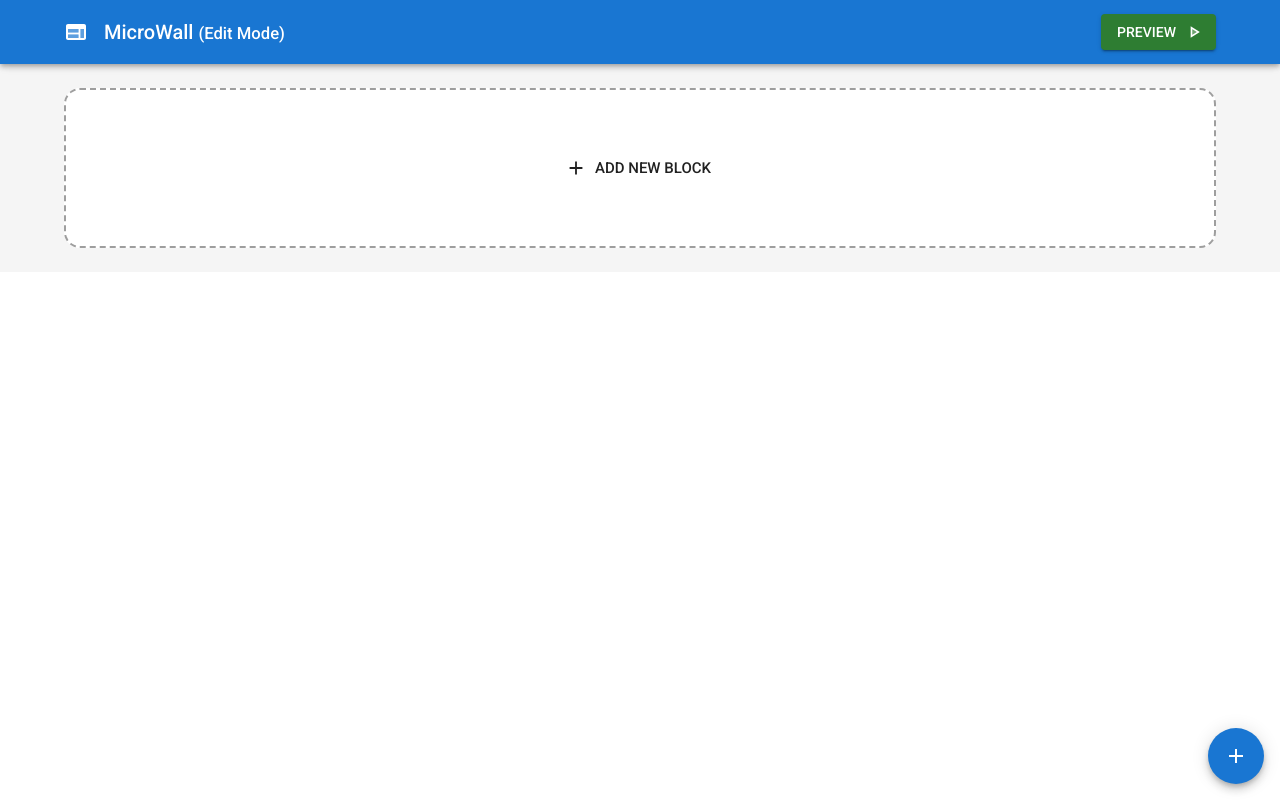
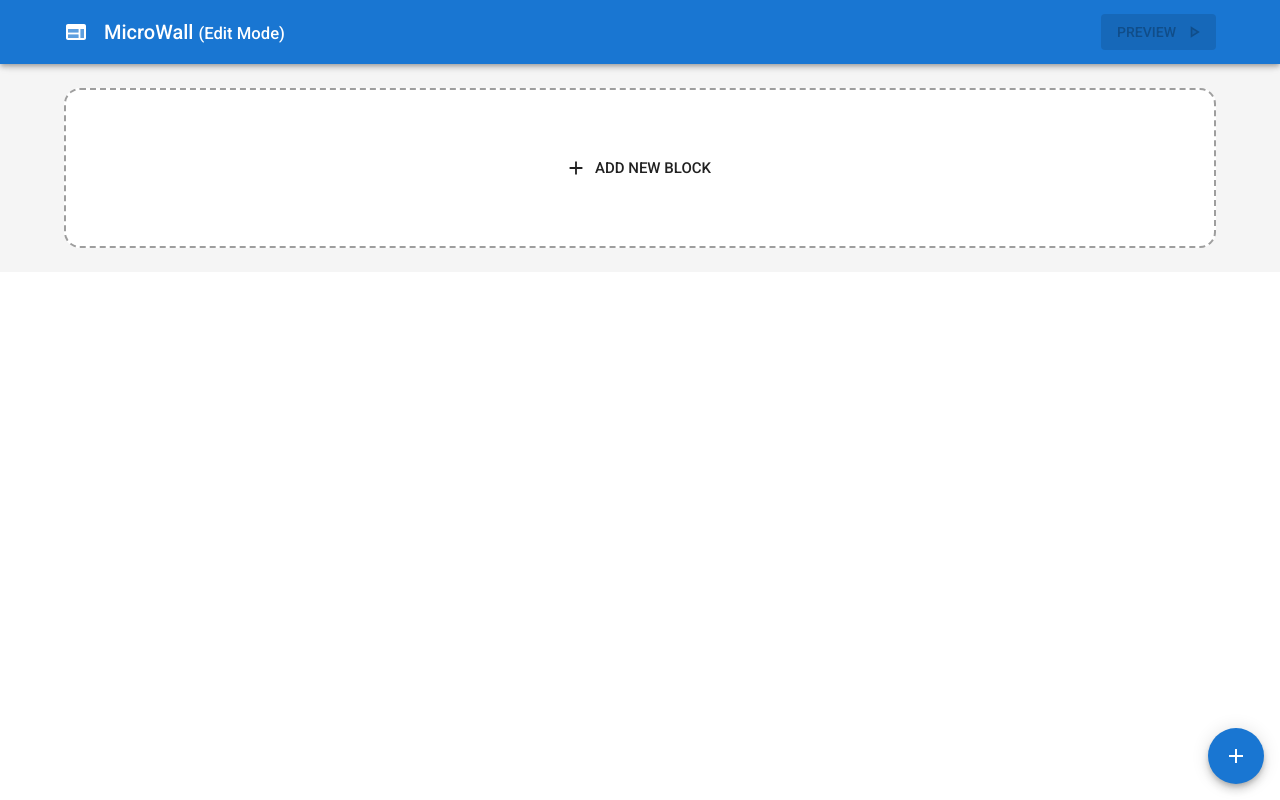
Before and after one commit to masudafsar/micro-wall, a Next.js app: page / in a window 1280 px wide. Built offline with nearby package versions, Linux system fonts and the light colour scheme.

Commit message:
Disable preview button when block list is empty

```diff
--- a/src/components/appBar/index.tsx
+++ b/src/components/appBar/index.tsx
@@ -27,7 +27,13 @@ export function AppBar({}: AppBarPropsType) {
             MicroWall {appState.mode === AppModeEnum.edit ? <small>(Edit Mode)</small> : undefined}
           </Typography>
           {appState.mode === AppModeEnum.edit ? (
-            <Button color="success" variant="contained" endIcon={<PlayArrowTwoToneIcon />} onClick={handlePreviewClick}>
+            <Button
+              color="success"
+              variant="contained"
+              endIcon={<PlayArrowTwoToneIcon />}
+              onClick={handlePreviewClick}
+              disabled={appState.blocks.length === 0}
+            >
               Preview
             </Button>
           ) : undefined}
```
